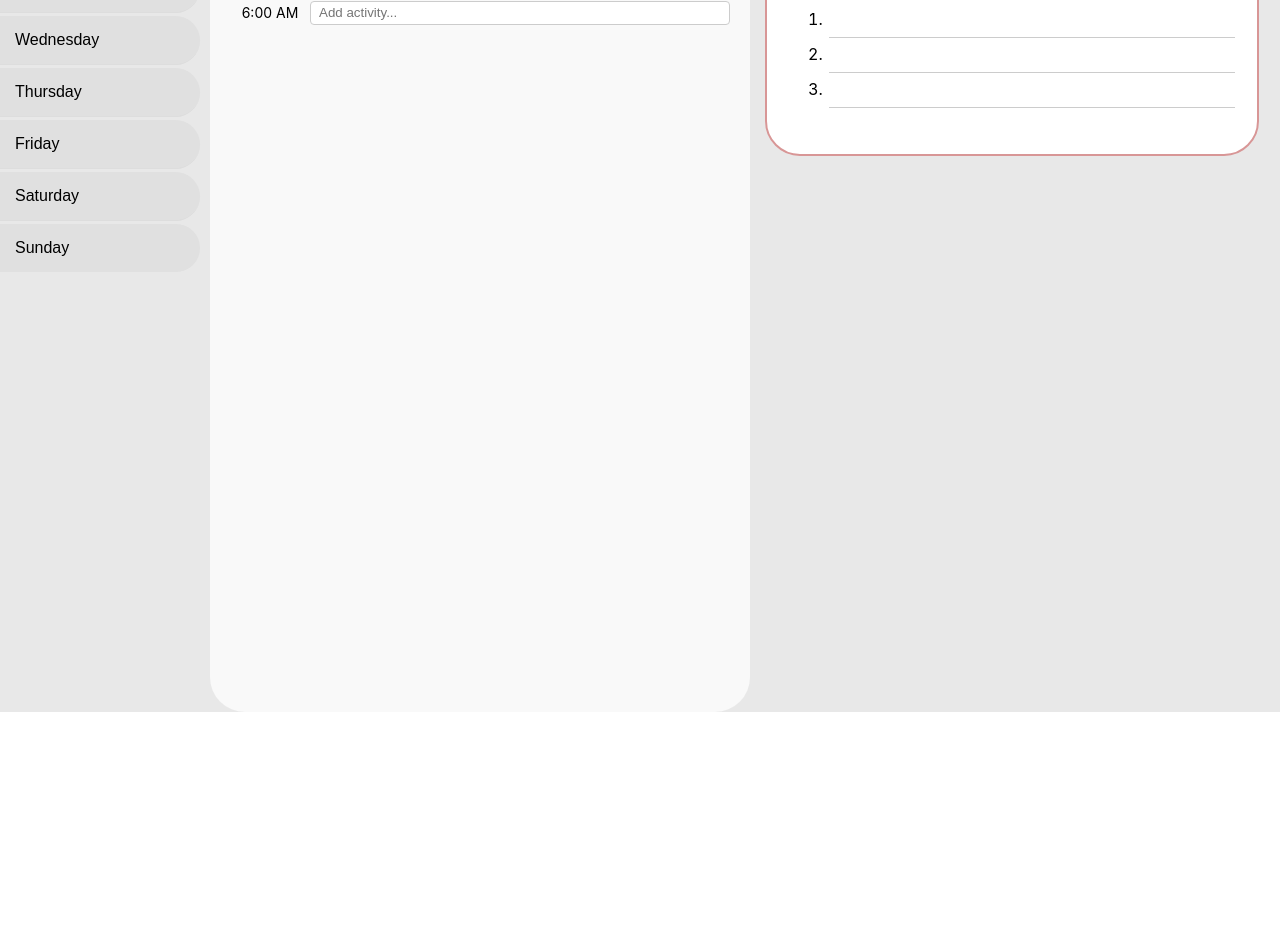
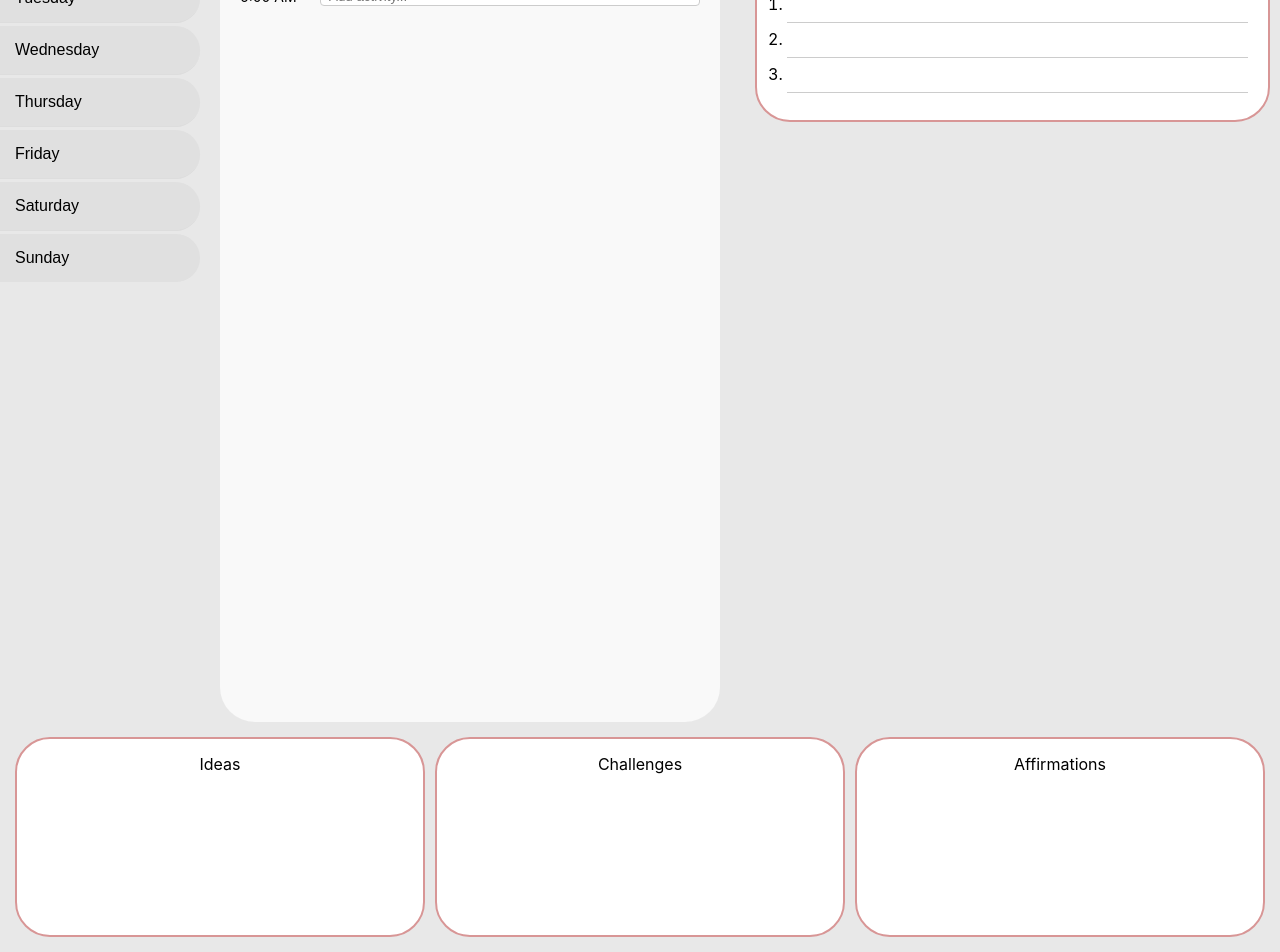
Before and after one commit to AngelikaSo/Daily-planner, a React (Create React App) app: page / in a window 1280 px wide. Shown: the part 203-1155 px from the top of the page. Before the commit the page ends 915 px from the top, so only its background shows below. Built offline with nearby package versions, Linux system fonts and the light colour scheme.

Commit message:
Created notes component and updated CSS

```diff
--- a/src/App.css
+++ b/src/App.css
@@ -1,21 +1,40 @@
+* {
+  box-sizing: border-box;
+  margin: 0;
+  padding: 0;
+}
+
 .App {
-  text-align: center;
-  flex-direction: column;
-  height: 100vh;
+  display: grid;
+  grid-template-rows: auto 1fr auto;
+  height: 100%;
+  background-color: #e8e8e8;
 }
 
 .main-content {
-  display: flex;
-  flex: 1;
-  background-color: #e8e8e8;
+  display: grid;
+  grid-template-columns: 200px 1fr 1fr;
+  grid-gap: 10px;
+  margin-top: 10px;
+}
+
+h2,
+.noteTitle {
+  padding-bottom: 15px;
+  text-align: center;
 }
 
 .aside-container {
-  margin-left: 15px;
+  grid-column: 3;
+  display: flex;
+  flex-direction: column;
+  grid-gap: 10px;
+  margin-right: 15px;
 }
 
 /*header*/
 .header {
+  grid-row: 1;
   background-color: #ece2e2;
   color: #878787;
   padding: 20px;
@@ -37,8 +56,7 @@
 .sidebar {
   width: 200px;
   height: 100vh;
-  display: flex;
-  flex-direction: column;
+  grid-column: 1;
   margin-top: 5px;
 }
 
@@ -109,9 +127,9 @@
 
 /* Goals */
 .goals-container {
-  width: 450px;
+  width: 100%;
   height: 200px;
-  margin: 5px auto 0;
+  margin: 5px;
   padding: 20px;
   background-color: #fff;
   border: 2px solid #d89696;
@@ -119,10 +137,30 @@
 }
 
 .goal-input {
-  width: 390px;
+  width: 100%;
   padding: 8px;
   font-size: 16px;
   border: none;
   border-bottom: 1px solid #ccc;
   outline: none;
 }
+
+.goal-item {
+  margin: 0 0 0 10px;
+}
+
+/* Notes Component */
+
+.notesContainer {
+  display: flex;
+  grid-gap: 10px;
+  padding: 15px;
+}
+.noteTitle {
+  width: 100%;
+  height: 200px;
+  padding: 15px 7px 15px 7px;
+  background-color: #fff;
+  border: 2px solid #d89696;
+  border-radius: 35px;
+}
--- a/src/App.js
+++ b/src/App.js
@@ -3,6 +3,7 @@ import Header from "./components/Header";
 import Sidebar from "./components/Sidebar.js";
 import DayPlan from "./components/DayPlan.js";
 import Goals from "./components/Goals.js";
+import NotesComponent from "./components/NotesComponent.js";
 
 function App() {
   return (
@@ -15,6 +16,9 @@ function App() {
           <Goals />
         </div>
       </div>
+      <div className="notes-container">
+        <NotesComponent />
+      </div>
     </div>
   );
 }
--- /dev/null
+++ b/src/components/Note.js
@@ -0,0 +1,5 @@
+const Note = ({ title }) => {
+  return <div className="noteTitle">{title}</div>;
+};
+
+export default Note;
--- /dev/null
+++ b/src/components/NotesComponent.js
@@ -0,0 +1,15 @@
+import Note from "./Note";
+
+const NotesComponent = () => {
+  const notesTitle = ["Ideas", "Challenges", "Affirmations"];
+
+  return (
+    <div className="notesContainer">
+      {notesTitle.map((title, index) => (
+        <Note key={index} title={title} />
+      ))}
+    </div>
+  );
+};
+
+export default NotesComponent;
```
